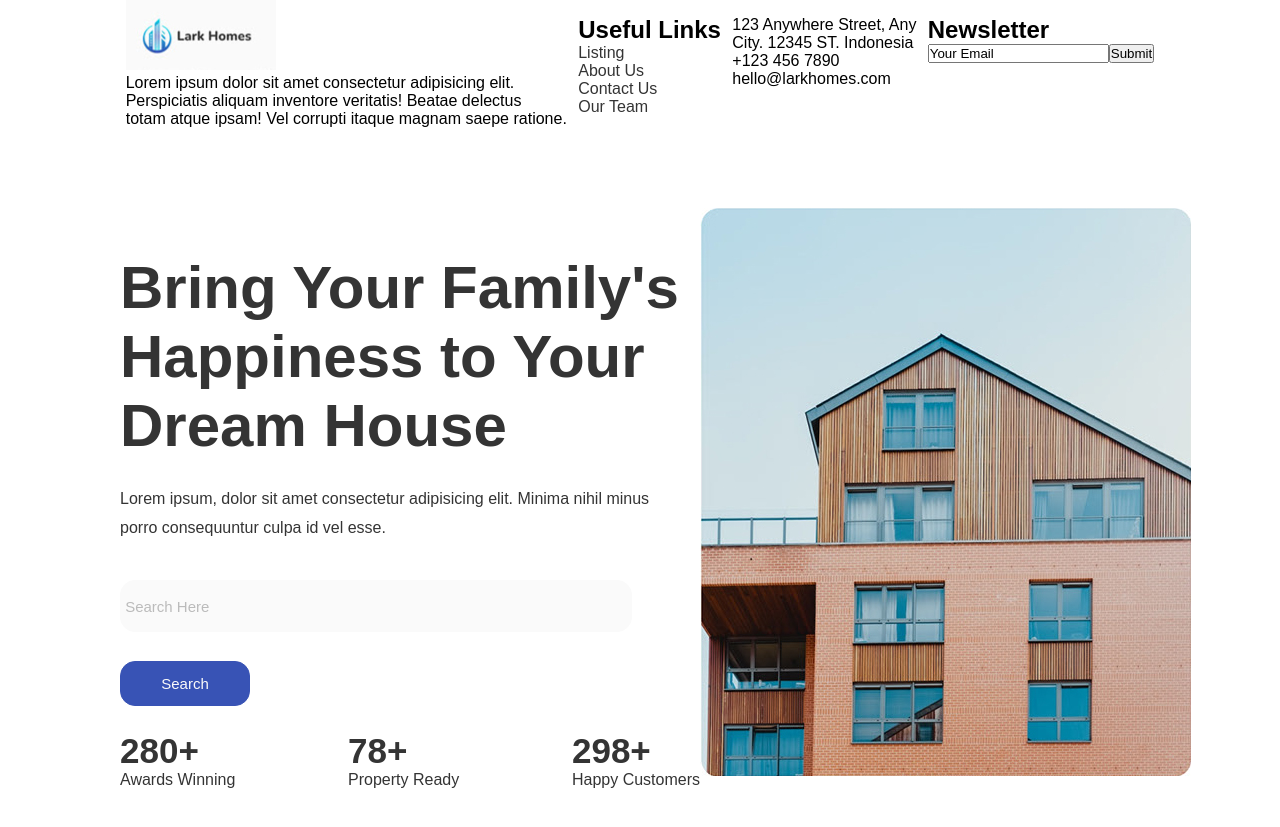
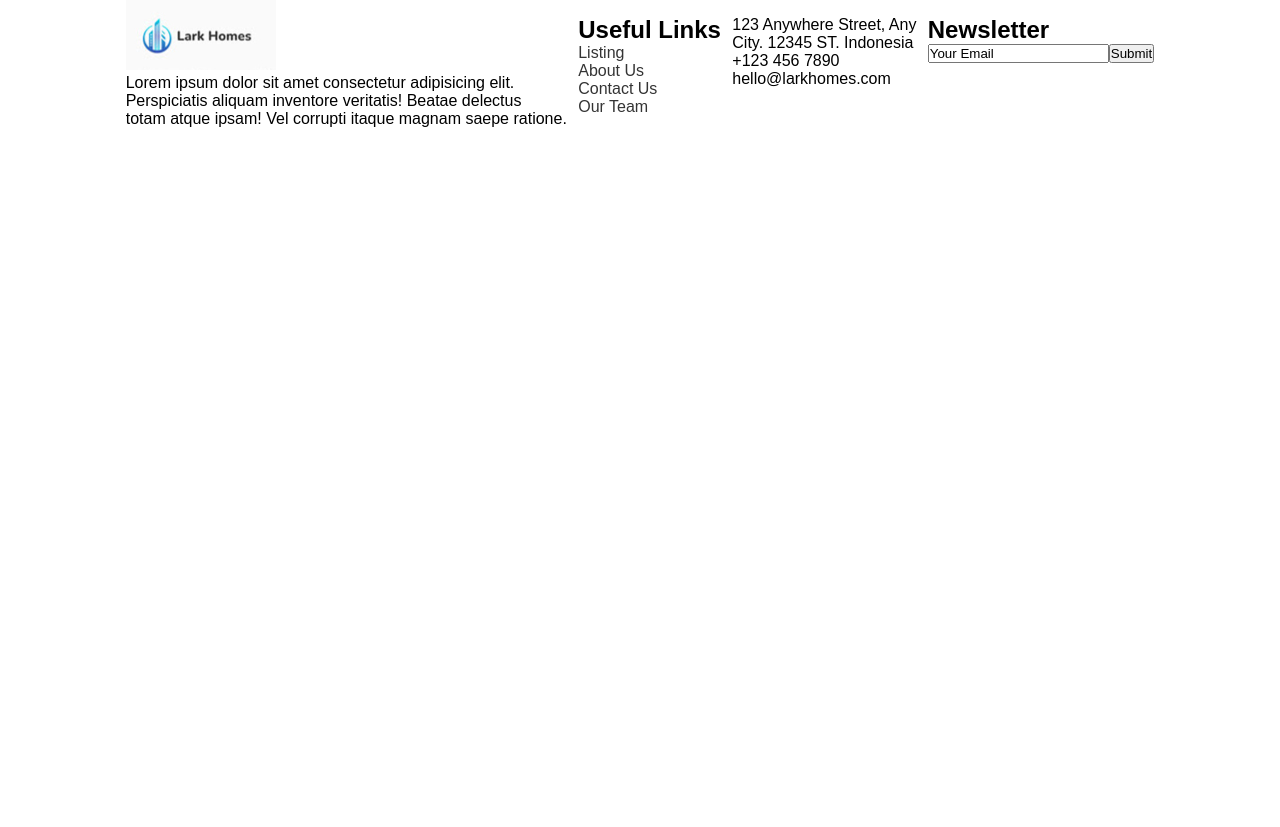
Before and after one commit to milir23/proyecto-inmobiliaria, a React (Vite) app in the folder proyecto-inmuebles/: page / in a window 1280 px wide. Shown: the part 5520-6347 px from the top of the page. After the commit the page ends 5673 px from the top, so only its background shows below. Built offline with nearby package versions, Linux system fonts and the light colour scheme.

Commit message:
modificacion src/App.jsx

```diff
--- a/proyecto-inmuebles/src/App.jsx
+++ b/proyecto-inmuebles/src/App.jsx
@@ -8,7 +8,7 @@ const App = () => {
   return (
     <div>
       <HeaderPage />
-      <SectionMenu />
+
 
 
       {/* Otro contenido de tu aplicación */}
```
